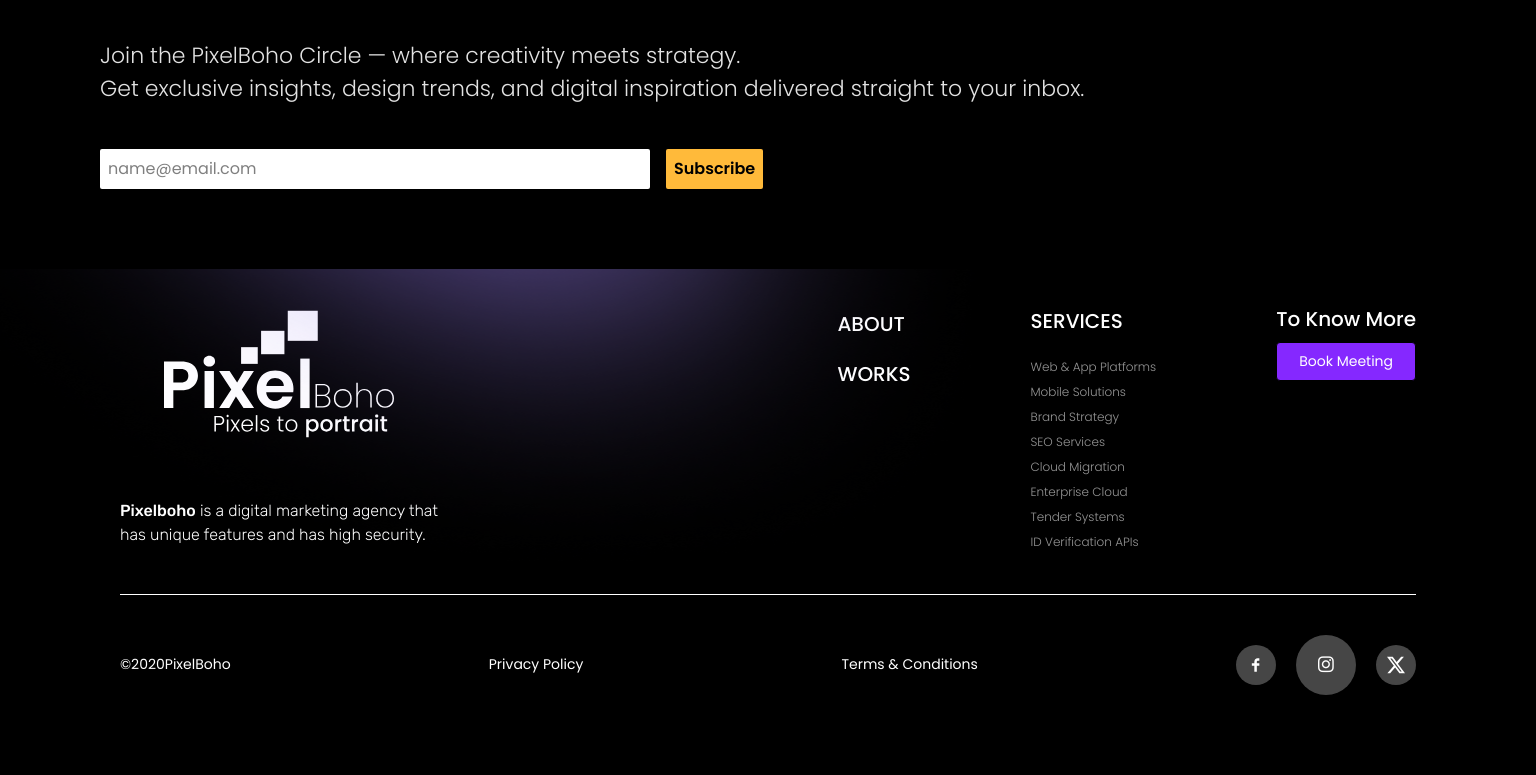
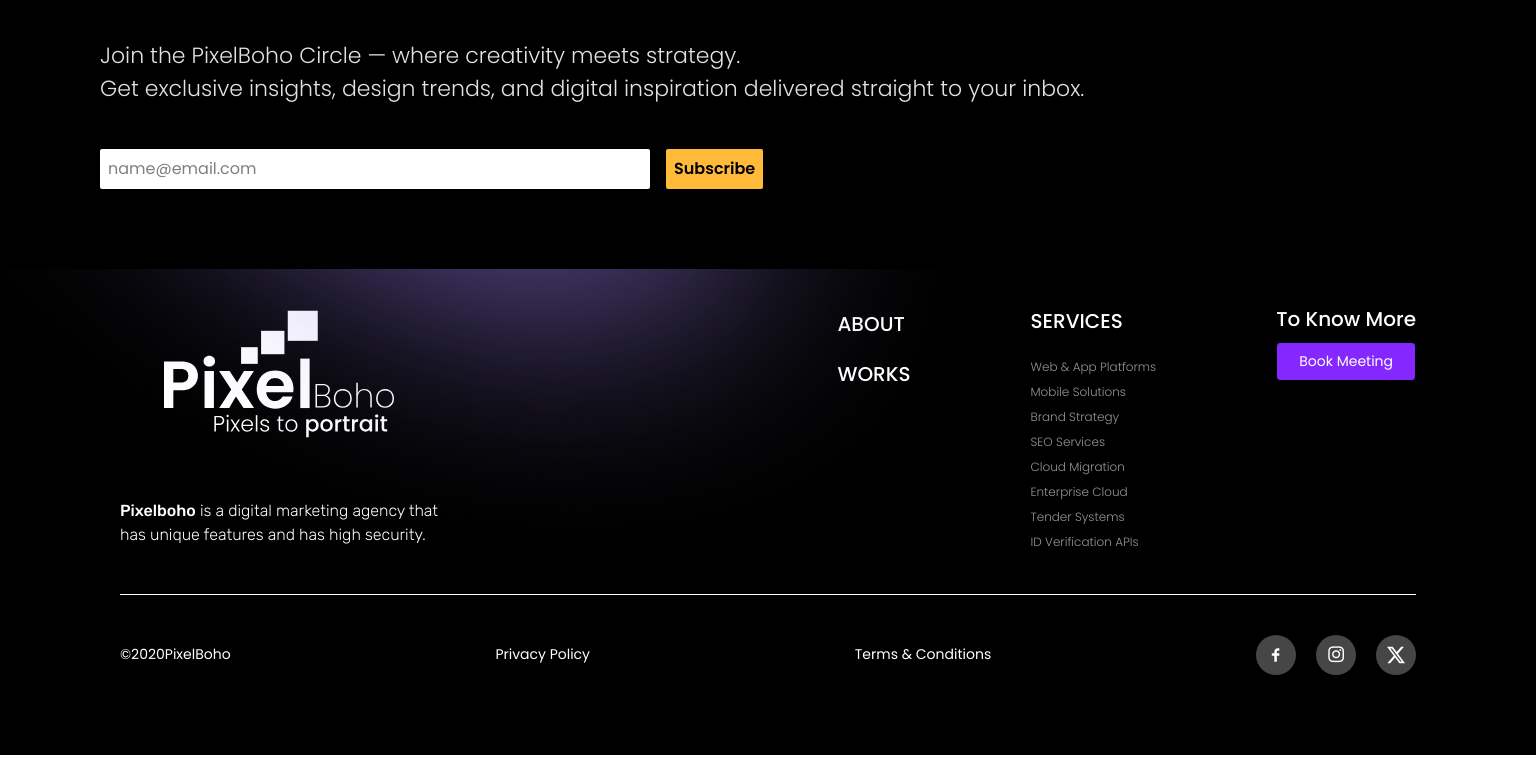
Before and after one commit to minhajahamad/PixelBoho-webSite, a React (Vite) app: page / in a window 1536 px wide. Shown: the part 4336-5111 px from the top of the page. Built offline with nearby package versions, Linux system fonts and the light colour scheme.

Commit message:
updated home page

```diff
--- a/src/index.css
+++ b/src/index.css
@@ -502,13 +502,6 @@
   justify-content: center;
 }
 
-@media (min-width: 1536px) {
-  .gradient-color {
-    width: 60px;
-    height: 60px;
-    font-size: 30px;
-  }
-}
 .gradient-color i {
   color: white;
   font-size: 18px;
```
